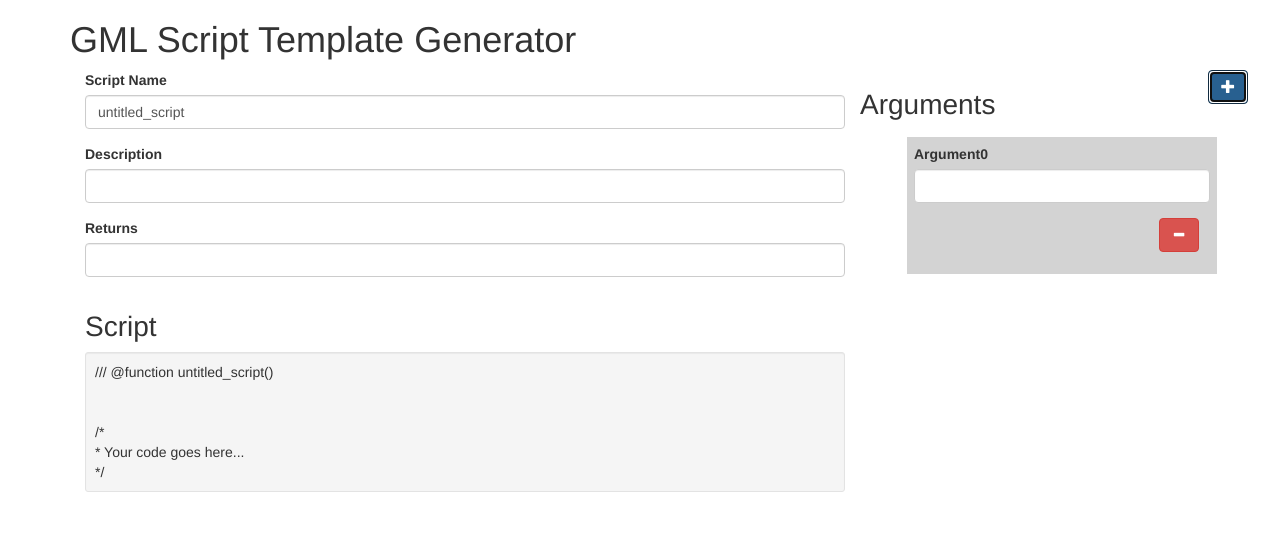
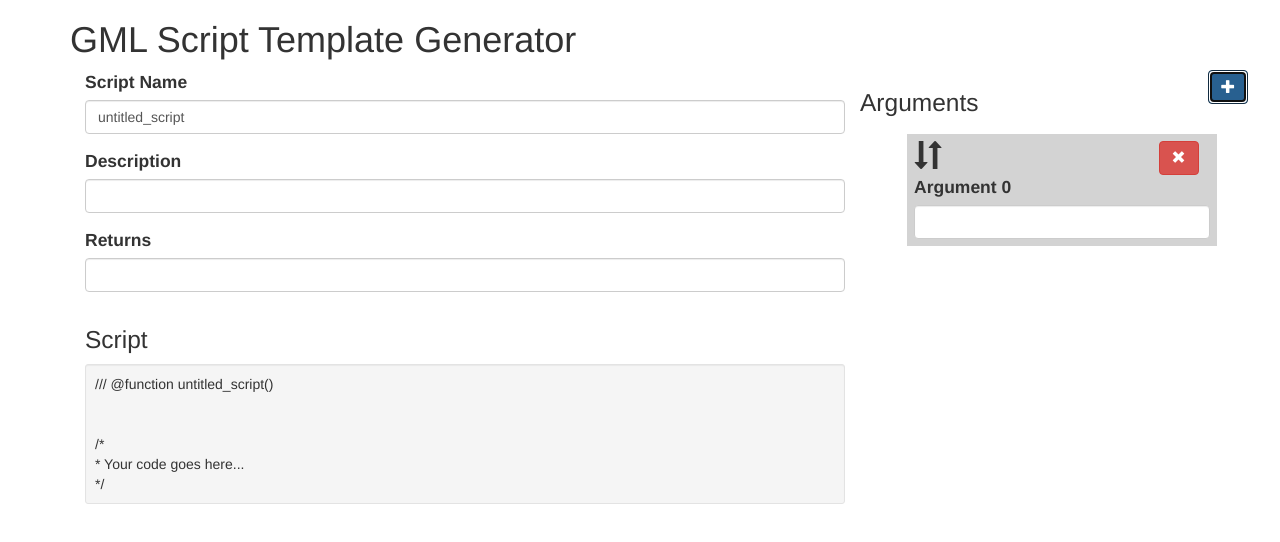
Before and after one commit to mstop4/gml-script-wizard, a React app: page / in a window 1280 px wide. Both pictures are taken after a click on the button 1228 px from the left and 86 px from the top of the page. Shown: the top 542 px of the page. Built offline with nearby package versions, Linux system fonts and the light colour scheme.

Commit message:
added drag handle to ArgumentField

```diff
--- a/src/js/components/ArgumentField.js
+++ b/src/js/components/ArgumentField.js
@@ -1,7 +1,9 @@
 import React from 'react'
-import { SortableElement } from 'react-sortable-hoc'
+import { SortableElement, SortableHandle } from 'react-sortable-hoc'
 import { Row, Col, ControlLabel, FormControl, FormGroup, Button, Glyphicon } from 'react-bootstrap'
 import '../../styles/fields.css'
+
+const DragHandle = SortableHandle(() => <span><Glyphicon glyph='sort'/></span>)
 
 const ArgumentField = SortableElement( ({ index, id, value, onChange, onRemove }) => {
 
@@ -17,24 +19,23 @@ const ArgumentField = SortableElement( ({ index, id, value, onChange, onRemove }
   return (
     <div className='argument-field'>
       <Row>
-        <Col md={12}>
-          <FormGroup>
-            <ControlLabel>Argument{id}</ControlLabel>
-            <FormControl
-              type="text"
-              value={value}
-              onChange={onFieldChange}
-            />
-          </FormGroup>
+        <Col md={9}>
+          <DragHandle/>
+        </Col>
+        <Col md={3}>
+          <Button bsStyle='danger' onClick={onFieldRemove}>
+            <Glyphicon glyph='remove'/>
+          </Button>
         </Col>
       </Row>
       <Row>
-        <Col mdOffset={9} md={3}>
-          <FormGroup>
-            <Button bsStyle='danger' onClick={onFieldRemove}>
-              <Glyphicon glyph="minus"/>
-            </Button>
-          </FormGroup>
+        <Col md={12}>
+          <ControlLabel>Argument {id}</ControlLabel>
+          <FormControl
+            type="text"
+            value={value}
+            onChange={onFieldChange}
+          />
         </Col>
       </Row>
     </div>
--- a/src/js/components/ArgumentSortable.js
+++ b/src/js/components/ArgumentSortable.js
@@ -27,6 +27,7 @@ const ArgumentSortable = ({ items, onSortEnd, onChange, onRemove }) => {
       onSortEnd={onSortEnd}
       onChange={onChange}
       onRemove={onRemove}
+      useDragHandle={true}
     />
   )
 }
--- a/src/styles/fields.css
+++ b/src/styles/fields.css
@@ -1,5 +1,5 @@
 h2 {
-  font-size: 2em;
+  font-size: 1.75em;
 }
 
 .generated-script {
@@ -12,3 +12,11 @@ h2 {
   margin: 0.5em;
   width: 100%;
 }
+
+span .glyphicon-sort {
+  font-size: 2em;
+}
+
+.control-label {
+  font-size: 1.25em
+}
```
